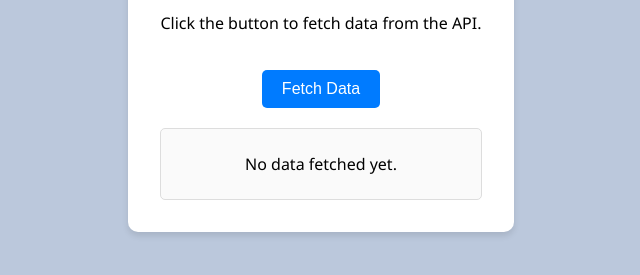
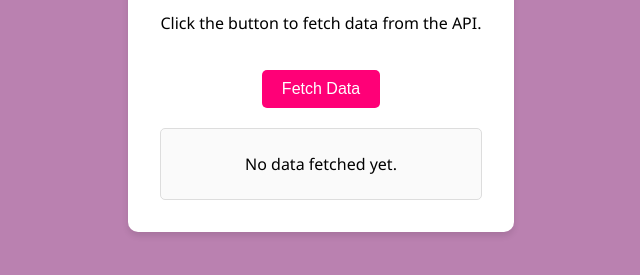
Before and after one commit to fatmaahhmed/argocd, a plain HTML site: page client/index.html in a window 1280 px wide. Shown: the part 337-612 px from the top of the page, without its empty margins (319-959 px from the left). Drawn offline with Linux system fonts and the light colour scheme.

Commit message:
Update styles for background color and button in index.html

```diff
--- a/client/index.html
+++ b/client/index.html
@@ -12,7 +12,7 @@
             align-items: center;
             justify-content: center;
             height: 100vh;
-            background-color: #bbc8dc;
+            background-color: #ba81b0;
             margin: 0;
         }
         .container {
@@ -23,7 +23,7 @@
             text-align: center;
         }
         button {
-            background-color: #007bff;
+            background-color: #ff0077;
             color: white;
             border: none;
             padding: 10px 20px;
```
